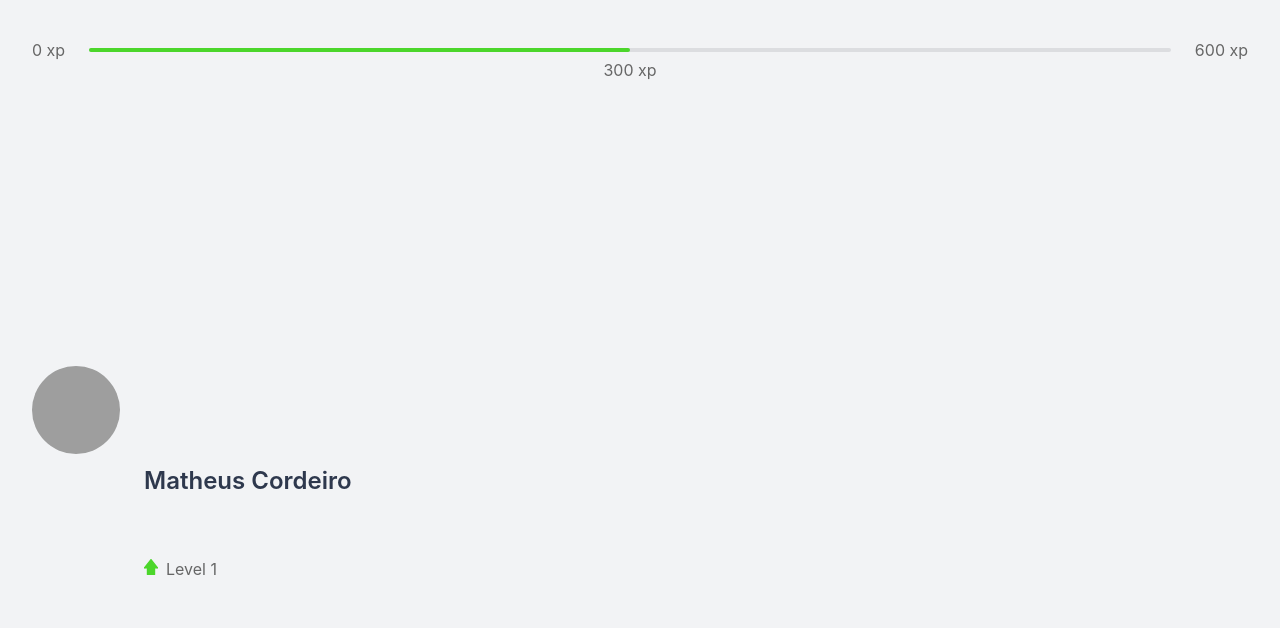
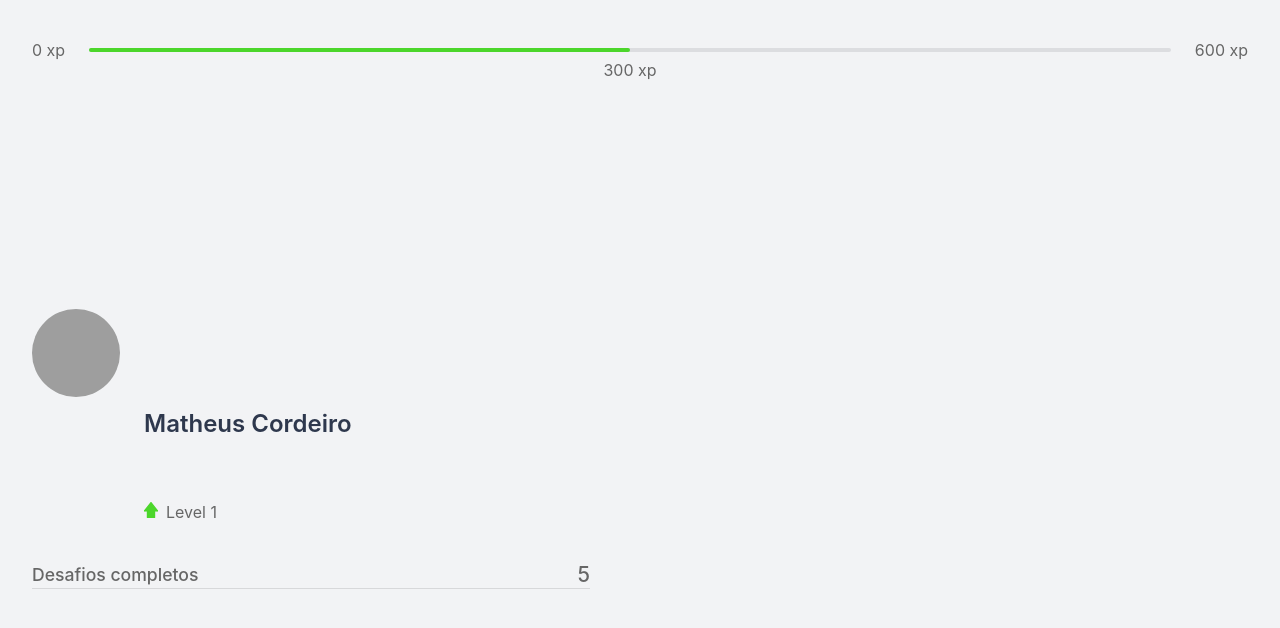
Before and after one commit to mbcordeiro/moveit, a Next.js app: page / in a window 1280 px wide. Shown: the top 628 px of the page. Built offline with nearby package versions, Linux system fonts and the light colour scheme; grey boxes are pictures that could not be loaded.

Commit message:
CompletedChalenges component

```diff
--- /dev/null
+++ b/src/components/CompletedChalenges.tsx
@@ -0,0 +1,10 @@
+import styles from "../styles/components/CompletedChalenges.module.css";
+
+export function CompletedChalenges() {
+  return (
+    <div className={styles.completedChalengesContainer}>
+      <span>Desafios completos</span>
+      <span>5</span>
+    </div>
+  );
+}
--- a/src/pages/index.tsx
+++ b/src/pages/index.tsx
@@ -1,7 +1,8 @@
-import { ExperienceBar } from '../components/ExperienceBar';
-import { Profile } from '../components/Profile';
+import { CompletedChalenges } from "../components/CompletedChalenges";
+import { ExperienceBar } from "../components/ExperienceBar";
+import { Profile } from "../components/Profile";
 
-import styles from '../styles/pages/Home.module.css'
+import styles from "../styles/pages/Home.module.css";
 
 export default function Home() {
   return (
@@ -11,11 +12,10 @@ export default function Home() {
       <section>
         <div>
           <Profile />
+          <CompletedChalenges />
         </div>
-        <div>
-
-        </div>
+        <div></div>
       </section>
     </div>
-  )
+  );
 }
--- /dev/null
+++ b/src/styles/components/CompletedChalenges.module.css
@@ -0,0 +1,19 @@
+.completedChalengesContainer {
+  display: flex;
+  align-items: center;
+  justify-content: space-between;
+
+  margin: 2.5rem 0 3rem;
+  padding-bottom: 1px;
+  border-bottom: 1px solid #d7d8da;
+
+  font-weight: 500;
+}
+
+.completedChalengesContainer span:first-child {
+  font-size: 1.1rem;
+}
+
+.completedChalengesContainer span:last-child {
+  font-size: 1.3rem;
+}
```
